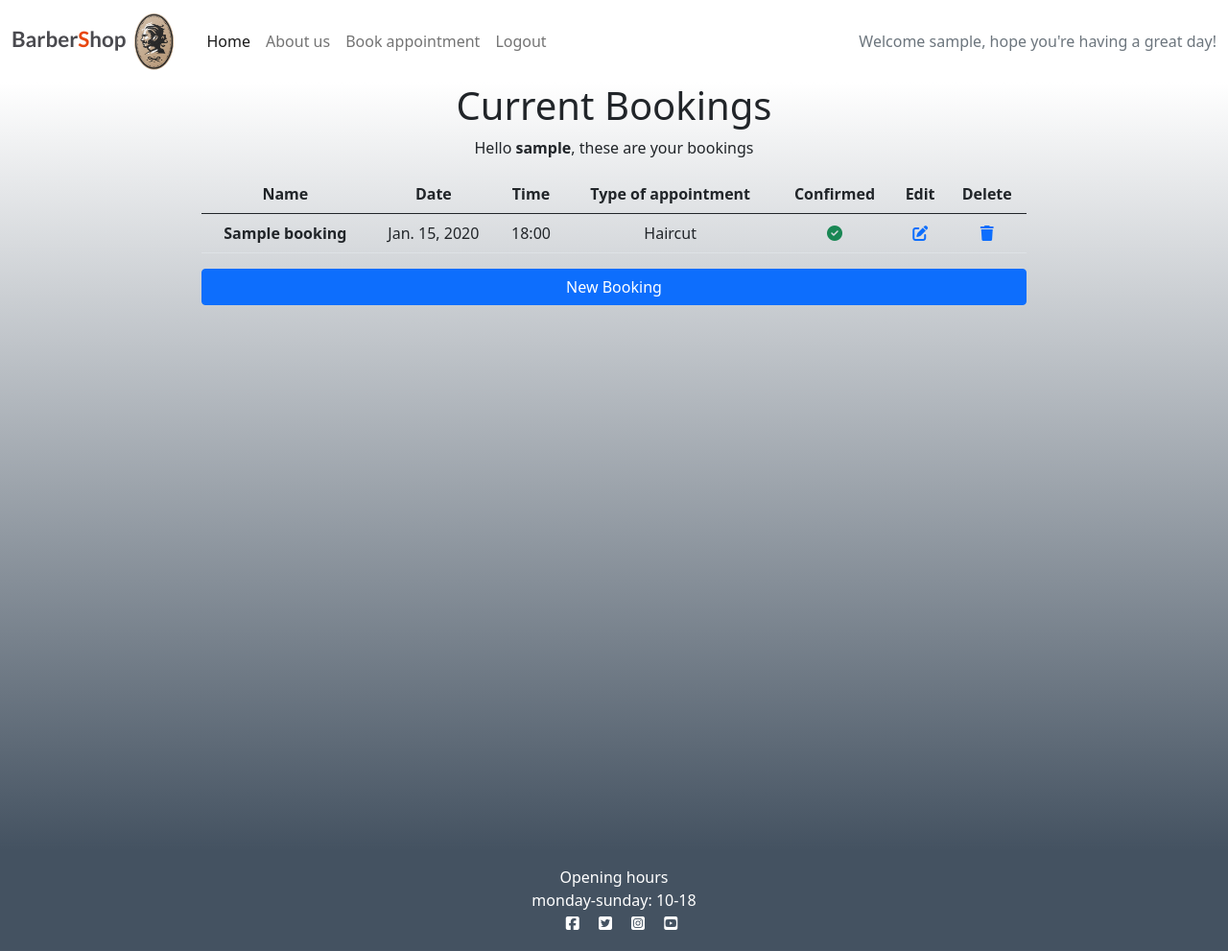
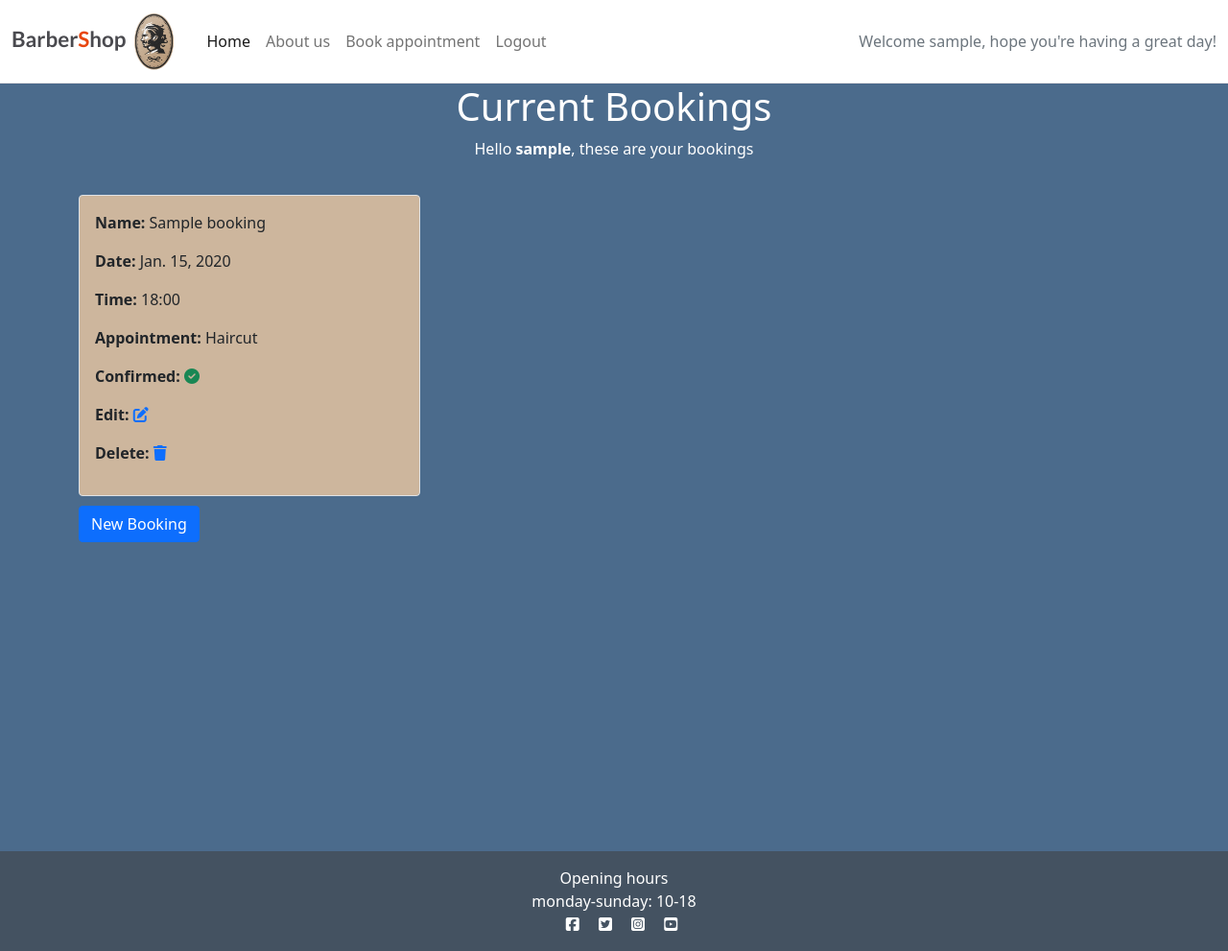
Before and after one commit to AwrelH/thebarber, a Django app: page /booking/ in a window 1280 px wide. Shown: the whole page at 96% size. Before the commit the page ends 969 px from the top, so only its background shows below. Run offline with Django 3.2, Linux system fonts and the light colour scheme; a user stored in the database is signed in; tables that the repository leaves empty hold one stand-in row (values such as "Sample post"); some libraries are stand-ins or nearby versions; some web fonts are replaced.

Commit message:
cleanup and finishing up styling of all templates

```diff
--- a/barbershop/settings.py
+++ b/barbershop/settings.py
@@ -29,7 +29,7 @@ TEMPLATES_DIR = os.path.join(BASE_DIR, 'templates')
 SECRET_KEY = os.environ.get('SECRET_KEY')
 
 # SECURITY WARNING: don't run with debug turned on in production!
-DEBUG = False
+DEBUG = True
 X_FRAME_OPTION = 'SAMEORIGIN'
 
 ALLOWED_HOSTS = ['thebarberawrl.herokuapp.com', 'localhost']
--- a/static/css/style.css
+++ b/static/css/style.css
@@ -28,7 +28,7 @@ body {
 }
 
 .main-bg {
-    background: linear-gradient(to bottom, #fff, #445261);
+    background: #4b6b8c;
     /* background-color: #F9FAFC; */
 }
 
@@ -46,7 +46,9 @@ body {
     bottom: 5%;
     min-width: 30%;
     left: -2px;
-    background-color: #C6AE94;
+    background-color: #F7D8B7;
+    border-radius: 0 20px 0 0;
+    padding-right: 10px;
 }
 .logo {
     margin: 0 auto;
@@ -91,7 +93,9 @@ body {
     transform: skew(15deg);
     z-index: 100;
 }
-
+.navbar {
+    border-bottom: 1px solid rgb(243, 232, 232);
+}
 .post-link {
     text-decoration: none;
     color: #445261;
@@ -113,7 +117,7 @@ body {
 
 .post-subtitle {
     margin-left: 5%;
-    color: lightgray;
+    color: rgb(22, 21, 21);
 }
 
 .btn-signup {
@@ -175,3 +179,32 @@ body {
     margin: 0 auto;
 
 }
+
+.app-card {
+    background-color: rgb(205, 182, 157);
+    margin-top: 20px;
+    margin-bottom: 10px;
+}
+.card-body {
+    background-color: #F9EBDC;
+    padding-bottom: 0;
+}
+.card-title,.card-text, .card-body, .reactions, .author {
+    color: #9f5455;
+}
+.card-blog-detail {
+    background-color: white;
+}
+.content-text {
+    font-size: 1.5rem;
+    text-align: center;
+}
+
+/* For small screens size from 650px wide and smaller */
+
+@media screen and (max-width: 650px) {
+    .logo {
+        visibility: collapse;
+    }
+
+}
--- a/templates/booking/booking.html
+++ b/templates/booking/booking.html
@@ -2,65 +2,46 @@
 {% load crispy_forms_tags %}
 
 {% block content %}
-<section class="d-flex flex-column justify-content-start align-items-center text-center min-vh-100 mb-6">
+<section class=" container d-flex flex-column justify-content-start min-vh-100 ">
     <div class="row">
         <div class="col">
-            <h1>Current Bookings</h1>
-            <p>Hello <strong id="current-user">{{ user }}</strong>, these are your bookings</p>
+            <!-- title and subtitle -->
+            <h1 class="text-white text-center">Current Bookings</h1>
+            <p class="text-white text-center">Hello <strong id="current-user">{{ user }}</strong>, these are your
+                bookings</p>
 
             <div class="row">
-
-                <div class="col-8 offset-2"></div>
-                <table class="table table-hover">
                 {% if user == request.user %}
-                    <thead>
-                        <tr>
-                            <th scope="col">Name</th>
-                            <th scope="col">Date</th>
-                            <th scope="col">Time</th>
-                            <th scope="col">Type of appointment</th>
-                            <th scope="col">Confirmed</th>
-                            <th scope="col">Edit</th>
-                            <th scope="col">Delete</th>
-                        </tr>
-                    </thead>
                 {% for post in bookings %}
 
-                    <tbody>
-                        <tr>
+                <!-- for each booking new card created -->
+                <div class="col-md-4">
+                    <div class="card app-card border p-3">
                         {% if post.user == request.user %}
-                            <th scope="row">{{post.name}}</th>
-                            <td> {{post.appointment_time }}</td>
-                            <td> {{post.get_slots_display }} </td>
-                            <td> {{post.get_appointment_type_display }} </td>
-
-                            {% if post.is_booked %}
-                            <td><i class="fa-solid fa-circle-check text-success"></i> </td>
+                        <p> <strong>Name:</strong> {{post.name}} </p>
+                        <p><strong>Date:</strong> {{post.appointment_time }}</p>
+                        <p><strong>Time:</strong> {{post.get_slots_display }}</p>
+                        <p><strong>Appointment:</strong> {{post.get_appointment_type_display }}</p>
+                        <p><strong>Confirmed:</strong> {% if post.is_booked %}
+                            <i class="fa-solid fa-circle-check text-success"></i>
                             {% else %}
-                            <td> <i class="fa-solid fa-circle-xmark text-danger"></i> </td>
+                            <i class="fa-solid fa-circle-xmark text-danger"></i>
                             {% endif %}
-                            <td> <a href="{% url 'edit_booking' post.id %}"><i class="fa-sharp fa-solid fa-pen-to-square "></i></a></td>
-                            <td> <a href="{% url 'delete_booking' post.id %}"><i class="fa-solid fa-trash"></i></a></td>
-                        </tr>
-
-
-
-                    </tbody>
+                        </p>
+                        <p> <strong>Edit:</strong> <a href="{% url 'edit_booking' post.id %}"><i
+                                    class="fa-sharp fa-solid fa-pen-to-square "></i></a></p>
+                        <p><strong>Delete:</strong> <a href="{% url 'delete_booking' post.id %}"><i
+                                    class="fa-solid fa-trash"></i></a></p>
+                    </div>
+                </div>
                 {% endif %}
-
-
-
-            </div>
-
                 {% endfor %}
-            </table>
-            <a class="btn btn-primary" href="{% url 'new_booking' %}">New Booking</a>
             </div>
             {% if user.is_authenticated %}
             <form action="" method="POST">
                 {% csrf_token %}
                 {{ form}}
-
+                <a class="btn btn-primary" href="{% url 'new_booking' %}">New Booking</a>
                 {% endif %}
                 {% endif %}
             </form>
--- a/templates/booking/edit_booking.html
+++ b/templates/booking/edit_booking.html
@@ -2,7 +2,7 @@
 {% load crispy_forms_tags %}
 
 <main class="container">
-    <div class="row">
+    <div class="row justify-content-center text-white">
         <div class="col-sm-8">
             {% if user.is_authenticated %}
             <h2 class="text-center mt-3">Edit your information</h2>
--- a/templates/booking/new_booking.html
+++ b/templates/booking/new_booking.html
@@ -3,7 +3,7 @@
 
 
 <main class="container">
-    <div class="row">
+    <div class="row justify-content-center text-white">
         <div class="col-sm-8">
             {% if user.is_authenticated %}
             <h2 class="text-center mt-3">Fill in the form</h2>
```
Also changed, not shown: templates/about/about.html (+71 -76 lines), templates/base.html (+5 -4 lines), templates/blog/blog_detail.html (+31 -34 lines), templates/blog/index.html (+17 -9 lines), templates/booking/delete_booking.html (+7 -5 lines), static/404.jpg (deleted). Lines whose indentation alone changed are shown as unchanged.
